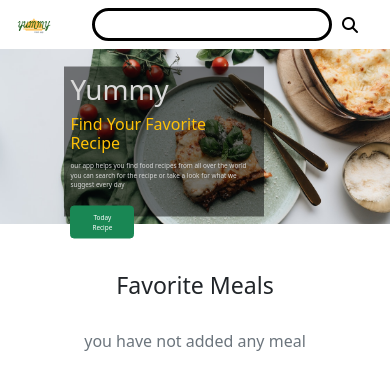
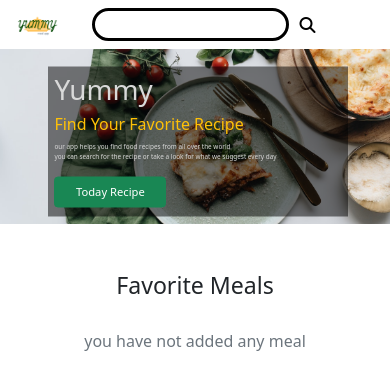
Before and after one commit to Hajar-12/Recipe, a plain HTML site: page index.html in a window 390 px wide. Drawn offline with nearby package versions, Linux system fonts and the light colour scheme; no server answers.

Commit message:
responsive modifiation

```diff
--- a/index.html
+++ b/index.html
@@ -35,7 +35,9 @@
             <p>our app helps you find food recipes from all over the world<br>
             you can search for the recipe or take a look for what we suggest every day
             </p>
-            <a href='#today'class="btn btn-success">Today Recipe</a>
+            <div>
+                <a href='#today'class="btn btn-success">Today Recipe</a>
+            </div>
         </div>
     </div>
 
--- a/style.css
+++ b/style.css
@@ -262,19 +262,31 @@ body{
   .meal-show{
         margin: 0;
     }
+    .logo{
+        width: 12%;
+    }
+    .random-recipe{
+        margin-top: 2rem;
+        width: 100%;
+    }
+
 }
 @media screen and (max-width:680px) {
     .yummy{
         padding: .4rem;
         transform: translateY(-105%);
-        margin-left: 4rem;
+        margin-left: 3rem;
         height: 150px;
-        width: 200px;
+        width: 300px;
         font-size: .4rem;
     }
-   .yummy a{
-        width: 4rem;
-        font-size: .4rem;
+    .yummy div a{
+        width: 7rem;
+        font-size: .7rem;
+    }
+
+   .search-field{
+    width: 70%;
    }
 
 }
```
